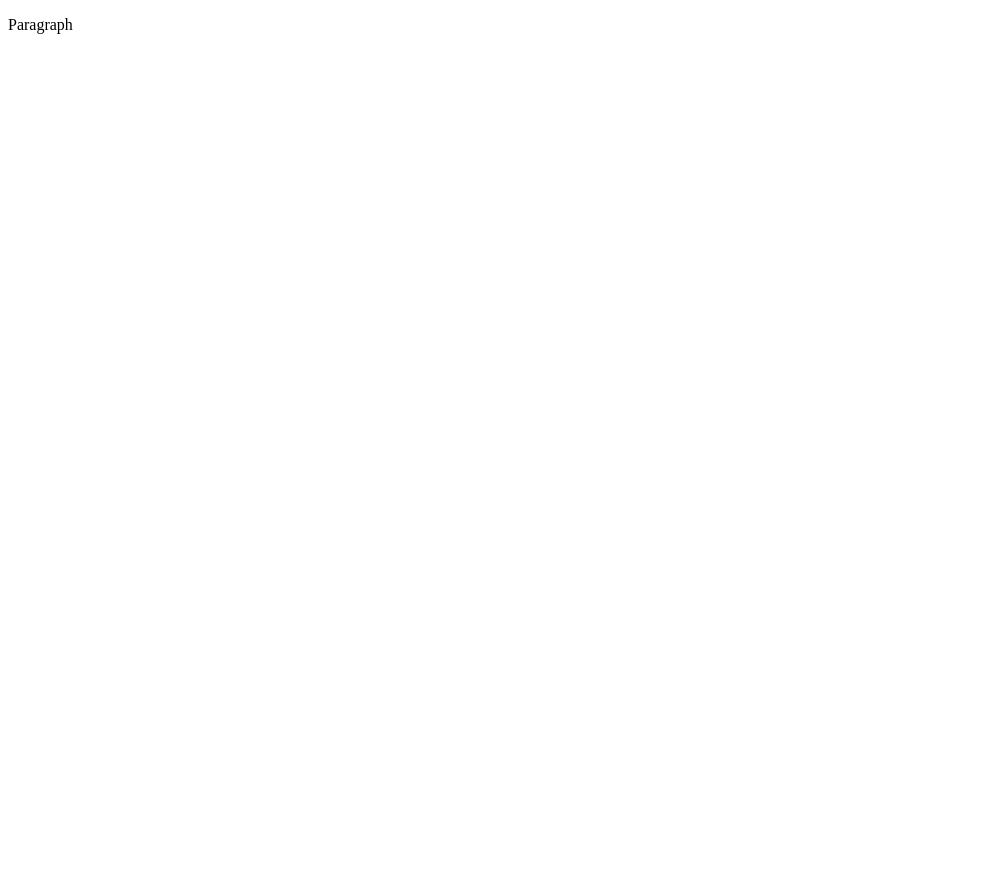
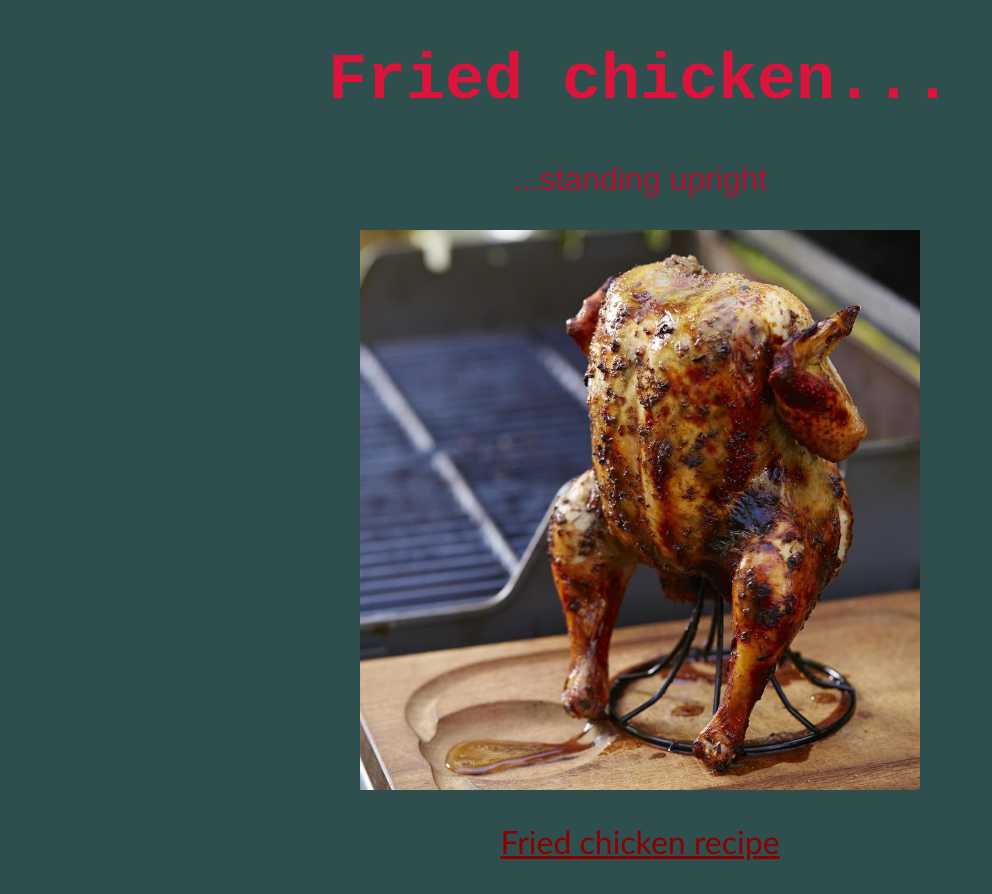
Before and after one commit to ICD2O-Digital-Tech-Denys-B/Unit1-04-HTML-CSS, a plain HTML site: page index.html in a window 1280 px wide. Shown: the whole page, without its empty margins (0-992 px from the left). Before the commit the page ends 800 px from the top, so only its background shows below. Drawn offline with Linux system fonts and the light colour scheme; files that its build step writes are made by us from their sources.

Commit message:
finished the website that uses css

```diff
--- a/css/style.css
+++ b/css/style.css
@@ -2,3 +2,23 @@
 * Created on: Sep 2020
 * This file contains the CSS for index.html
 */
+* {
+    text-align: center;
+}
+body {
+    background-color: darkslategrey;
+}
+h1 {
+    color: crimson;; font-family:monospace; font-size: 500% ;
+}
+p {
+    color: rgb(180, 17, 47); font-family:fantasy; font-size: 200%;
+}
+a {
+    color: darkred; font-family: 'Gill Sans', 'Gill Sans MT', Calibri, 'Trebuchet MS', sans-serif;
+}
+ img {
+     display: block;
+     margin-left: auto;
+     margin-right: auto;
+ }
--- a/index.html
+++ b/index.html
@@ -1,9 +1,20 @@
 <!DOCTYPE html>
-<html>
+<html lang="en-ca">
   <head>
-    <title>Title</title>
+    <title>chicken(new and improved)</title>
+    <meta charset="utf-8">
+    <meta name="description" content="my first website with style">
+    <meta name="keyword" content="friend chicken standing upright">
+    <meta name="author" content="chicken man">
+    <meta name="viewport" content="width=device-width, initial-scale=1.0">
+    <link rel="stylesheet" href="/Unit1/Unit1-04/Unit1-04-HTML-CSS/css/style.css">
   </head>
   <body>
-    <p>Paragraph</p>
+    <h1>Fried chicken...</h1>
+    <p> ...standing upright</p>
+    <img src="images/chimken.png" alt="A 560x560 image depicting a delicious fried chicken which is standing upright thanks to the contraption underneath, it stands proud and tall on what seems to be a table next to a cooking surface." height="560" width="560" class="center">
+   <p>
+      <a href="https://www.allrecipes.com/recipe/8805/crispy-fried-chicken/">Fried chicken recipe</a>
+    </p>
   </body>
 </html>
```
Also changed, not shown: images/chimken.png (added).
